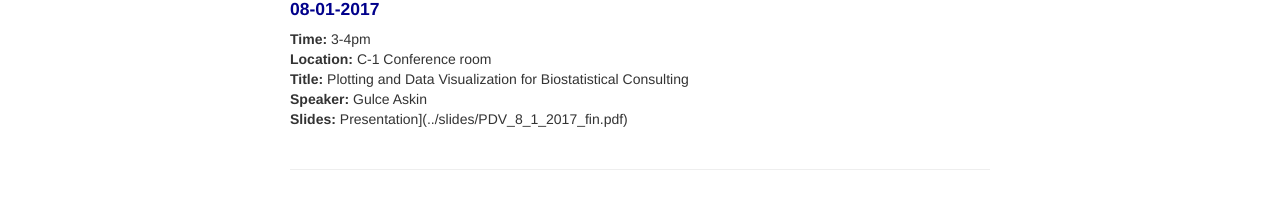
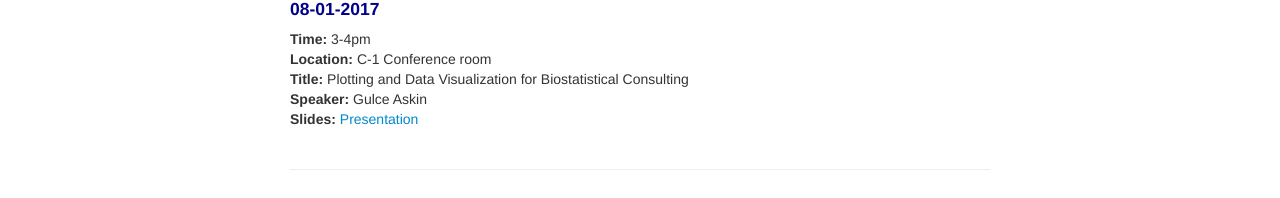
Before and after one commit to ovsavenkov/ovsavenkov.github.io, a Jekyll site: the page built from seminars.md, in a window 1280 px wide. Shown: the part 1933-2131 px from the top of the page. Built offline with Jekyll 4.4.1, drawn with Linux system fonts in a browser that asks for light colours.

Commit message:
update seminar page

```diff
--- a/seminars.md
+++ b/seminars.md
@@ -104,4 +104,4 @@ description: Division of Biostatistics and Epidemiology Seminars
 **Location:** C-1 Conference room \\
 **Title:** Plotting and Data Visualization for Biostatistical Consulting \\
 **Speaker:** Gulce Askin\\
-**Slides:** Presentation](../slides/PDV_8_1_2017_fin.pdf)
+**Slides:** [Presentation](../slides/PDV_8_1_2017_fin.pdf)
```
